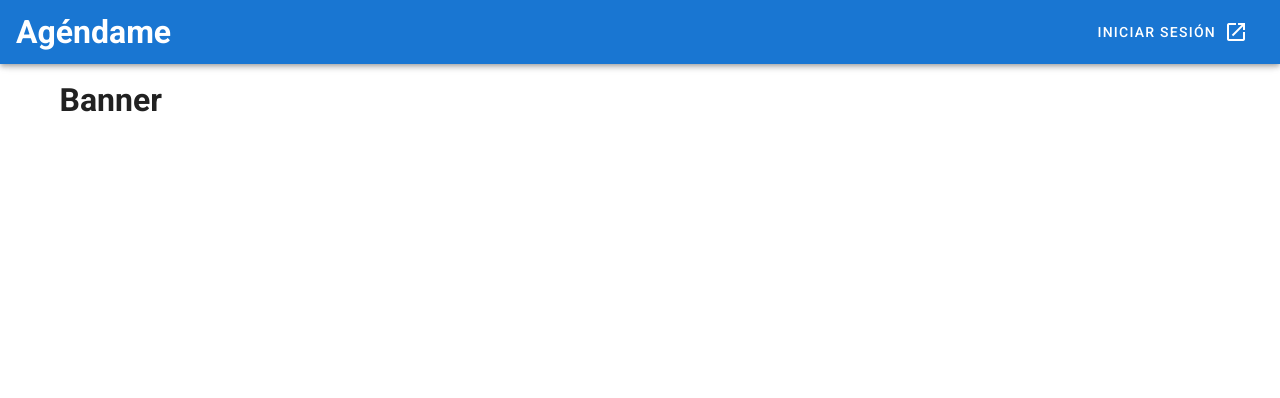
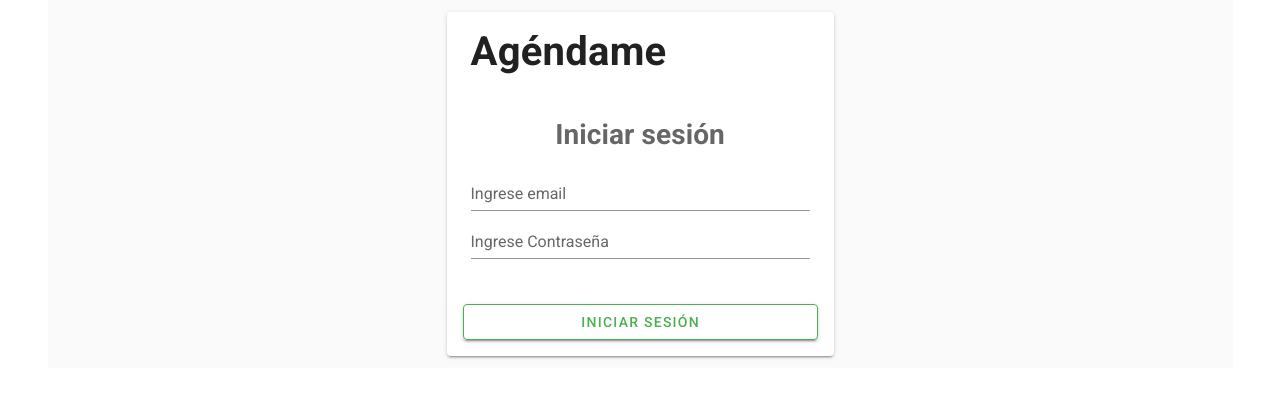
Before and after one commit to OscvrRojvs/agendame-front, a Vue app: page / in a window 1280 px wide. Shown: the top 398 px of the page. Built offline with nearby package versions, Linux system fonts and the light colour scheme.

Commit message:
implement layout and view login

```diff
--- a/src/App.vue
+++ b/src/App.vue
@@ -1,54 +1,14 @@
 <template>
   <v-app>
-    <v-app-bar
-      app
-      color="primary"
-      dark
-    >
-      <div class="d-flex align-center">
-        <h1>Agéndame</h1>
-        <!-- <v-img
-          alt="Vuetify Logo"
-          class="shrink mr-2"
-          contain
-          src="https://cdn.vuetifyjs.com/images/logos/vuetify-logo-dark.png"
-          transition="scale-transition"
-          width="40"
-        />
-
-        <v-img
-          alt="Vuetify Name"
-          class="shrink mt-1 hidden-sm-and-down"
-          contain
-          min-width="100"
-          src="https://cdn.vuetifyjs.com/images/logos/vuetify-name-dark.png"
-          width="100"
-        /> -->
-      </div>
-
-      <v-spacer></v-spacer>
-
-      <v-btn
-        href="https://github.com/vuetifyjs/vuetify/releases/latest"
-        target="_blank"
-        text
-      >
-        <span class="mr-2">Iniciar Sesión</span>
-        <v-icon>mdi-open-in-new</v-icon>
-      </v-btn>
-    </v-app-bar>
-
     <v-main>
-      <router-view/>
+      <router-view />
     </v-main>
   </v-app>
 </template>
 
 <script>
-
 export default {
-  name: 'App',
-
+  name: "App",
   data: () => ({
     //
   }),
--- a/src/components/Banner.vue
+++ b/src/auth/components/Home.vue
@@ -1,12 +1,13 @@
 <template>
   <v-container>
-    <h1>Banner</h1>
+    <h1>Agéndame</h1>
+    <h2>Home</h2>
   </v-container>
 </template>
 
 <script>
   export default {
-    name: 'HelloWorld',
+    name: 'Home',
 
     data: () => ({
     }),
--- /dev/null
+++ b/src/auth/components/Login.vue
@@ -0,0 +1,38 @@
+<template>
+  <div>
+    <v-container class="grey lighten-5">
+      <v-row no-gutters>
+        <v-col cols="4"></v-col>
+        <v-col cols="12" lg="4">
+          <v-card class="pa-2 text-center">
+            <v-card-title><h1>Agéndame</h1></v-card-title><br />
+            <v-card-subtitle><h1>Iniciar sesión</h1></v-card-subtitle>
+            <v-card-text
+              ><div>
+                <v-text-field
+                  label="Ingrese email"
+                  hide-details="auto"
+                ></v-text-field>
+                <v-text-field
+                  type="password"
+                  label="Ingrese Contraseña"
+                ></v-text-field></div
+            ></v-card-text>
+            <v-card-actions
+              ><v-btn color="success" elevation="2" outlined block
+                >Iniciar sesión</v-btn
+              ></v-card-actions
+            >
+          </v-card>
+        </v-col>
+      </v-row>
+    </v-container>
+  </div>
+</template>
+
+<script>
+export default {
+  name: "Auth",
+  data: () => ({}),
+};
+</script>
--- /dev/null
+++ b/src/auth/components/SignUp.vue
@@ -0,0 +1,3 @@
+<template>
+    <div><h1>Registrame</h1></div>
+</template>
--- /dev/null
+++ b/src/auth/router.js
@@ -0,0 +1,7 @@
+export const Auth = [
+  {
+    path: '/',
+    name: 'Auth',
+    component: () => import('../views/TheAuth.vue')
+  }
+]
--- /dev/null
+++ b/src/layout/MainLayout.vue
@@ -0,0 +1,15 @@
+<template>
+  <div class="d-flex flex-column h-100">
+    <Navbar />
+  </div>
+</template>
+
+<script>
+import Navbar from '../layout/Navbar.vue'
+export default {
+  name: 'MainLayout',
+  components: {
+    Navbar
+  }
+}
+</script>
--- /dev/null
+++ b/src/layout/Navbar.vue
@@ -0,0 +1,40 @@
+<template>
+  <div>
+    <v-app-bar app color="primary" dark>
+      <div class="d-flex align-center">
+        <h1>Agéndame</h1>
+        <a href="">Home</a>
+        <a href="">Iniciar Sesion</a>
+        <a href="">Registrarme</a>
+        <!-- <v-img
+          alt="Vuetify Logo"
+          class="shrink mr-2"
+          contain
+          src="https://cdn.vuetifyjs.com/images/logos/vuetify-logo-dark.png"
+          transition="scale-transition"
+          width="40"
+        />
+
+        <v-img
+          alt="Vuetify Name"
+          class="shrink mt-1 hidden-sm-and-down"
+          contain
+          min-width="100"
+          src="https://cdn.vuetifyjs.com/images/logos/vuetify-name-dark.png"
+          width="100"
+        /> -->
+      </div>
+
+      <v-spacer></v-spacer>
+
+      <v-btn
+        href="https://github.com/vuetifyjs/vuetify/releases/latest"
+        target="_blank"
+        text
+      >
+        <span class="mr-2">Iniciar Sesión</span>
+        <v-icon>mdi-open-in-new</v-icon>
+      </v-btn>
+    </v-app-bar>
+  </div>
+</template>
--- a/src/router/index.js
+++ b/src/router/index.js
@@ -1,22 +1,18 @@
 import Vue from 'vue'
 import VueRouter from 'vue-router'
-import Home from '../views/Home.vue'
+import MainLayout from '../layout/MainLayout.vue'
+import { Auth } from '../auth/router'
 
 Vue.use(VueRouter)
 
 const routes = [
+  ...Auth,
   {
-    path: '/',
-    name: 'Home',
-    component: Home
-  },
-  {
-    path: '/about',
-    name: 'About',
-    // route level code-splitting
-    // this generates a separate chunk (about.[hash].js) for this route
-    // which is lazy-loaded when the route is visited.
-    component: () => import(/* webpackChunkName: "about" */ '../views/About.vue')
+    path: '/main-layout',
+    name: 'MainLayout',
+    component: MainLayout,
+    children: [
+    ]
   }
 ]
 
--- a/src/views/Home.vue
+++ /dev/null
@@ -1,15 +0,0 @@
-<template>
-  <banner />
-</template>
-
-<script>
-  import banner from '../components/Banner'
-
-  export default {
-    name: 'Home',
-
-    components: {
-      banner,
-    },
-  }
-</script>
--- /dev/null
+++ b/src/views/TheAuth.vue
@@ -0,0 +1,12 @@
+<template>
+  <div>
+    <login />
+  </div>
+</template>
+<script>
+import Login from "../auth/components/Login.vue";
+export default {
+  components: { Login },
+  nam: "TheLogin",
+};
+</script>
```
